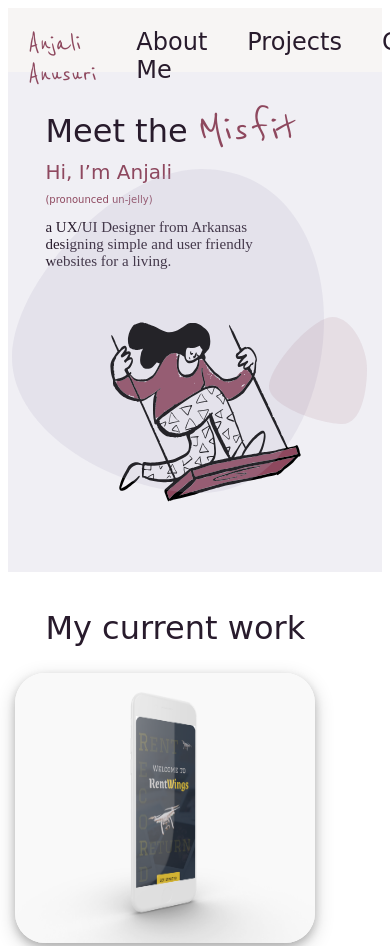
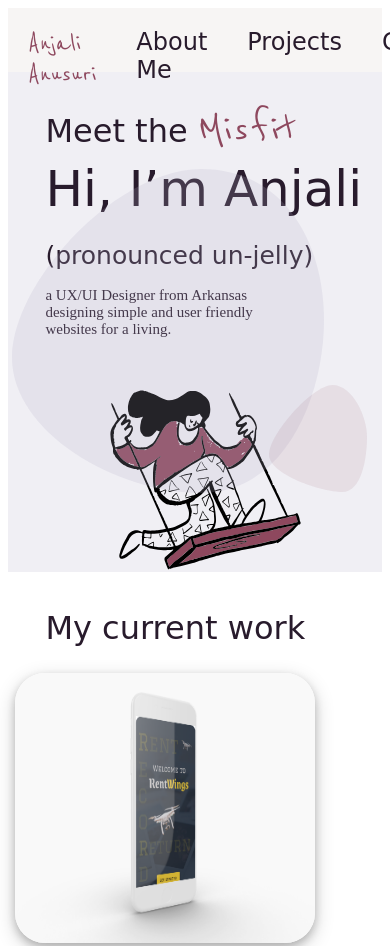
Before and after one commit to unJelly02/InclassCoding, a plain HTML site: page index.html in a window 390 px wide. Shown: the top 946 px of the page. Drawn offline with Linux system fonts and the light colour scheme; a web font is replaced by a local one.

Commit message:
New changes

```diff
--- a/index.css
+++ b/index.css
@@ -106,8 +106,7 @@ a {
 
 }
 .sub-title{
-    font-size:3em;
-        color: #8e485f;
+    font-size:5em;
 }
 .sub-para{
     font-weight: 300;
@@ -244,8 +243,7 @@ width:45%;
             align-items: center;;
         }
     .sub-title{
-        font-size:2em;
-        color: #8e485f;
+        font-size:5em;
     }
     .sub-para{
         font-size:1.5em;
```
